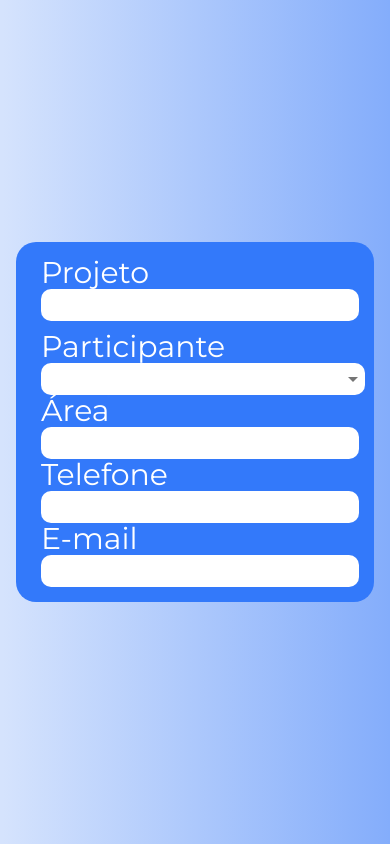
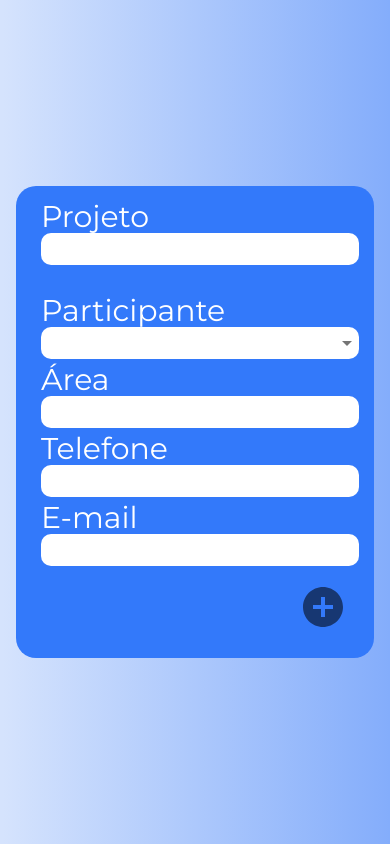
Before and after one commit to BureauTech/ProjectSisatas, a React (Create React App) app in the folder client/: page /createata in a window 390 px wide. Built offline with nearby package versions, Linux system fonts and the light colour scheme.

Commit message:
Adicionando botão de adicionar participante, modificando estilo do input

```diff
--- a/client/src/components/CreateAta/Components.css
+++ b/client/src/components/CreateAta/Components.css
@@ -37,7 +37,10 @@ input[type="date"] {
     justify-content: space-evenly !important;
   }
   .largeIcon {
-    height: 4rem !important;
-    width: 4rem !important;
+    height: 3rem !important;
+    width: 3rem !important;
+  }
+  .inputsGrid {
+    margin-bottom: 5px !important;
   }
 }
--- a/client/src/components/CreateAta/ParticipantsRow.js
+++ b/client/src/components/CreateAta/ParticipantsRow.js
@@ -1,10 +1,12 @@
 import {
   FormLabel,
   Grid,
+  IconButton,
   Input,
   TextField,
   withStyles,
 } from "@material-ui/core";
+import { AddCircle } from "@material-ui/icons";
 import { Autocomplete } from "@material-ui/lab";
 import { Component } from "react";
 import { styles } from "../../assets/styles/Styles";
@@ -92,6 +94,7 @@ class ParticipantsRow extends Component {
                   <TextField
                     {...params}
                     className={classes.textField}
+                    style={{ padding: 0 }}
                     name="participante"
                     disableUnderline
                   />
@@ -129,6 +132,11 @@ class ParticipantsRow extends Component {
               />
             </Grid>
           </Grid>
+          <Grid container justify="flex-end">
+            <IconButton>
+              <AddCircle className="largeIcon" />
+            </IconButton>
+          </Grid>
         </Grid>
       </Grid>
     );
--- a/client/src/components/CreateAta/ProjectParticipants.js
+++ b/client/src/components/CreateAta/ProjectParticipants.js
@@ -24,7 +24,7 @@ class ProjectParticipants extends Component {
               container
               justify="flex-start"
               alignItems="center"
-              style={{ marginBottom: 10 }}
+              style={{ marginBottom: 30 }}
             >
               <FormLabel className={classes.normalText}>Projeto</FormLabel>
               <Grid item xs={12} sm={5} md={4}>
```
